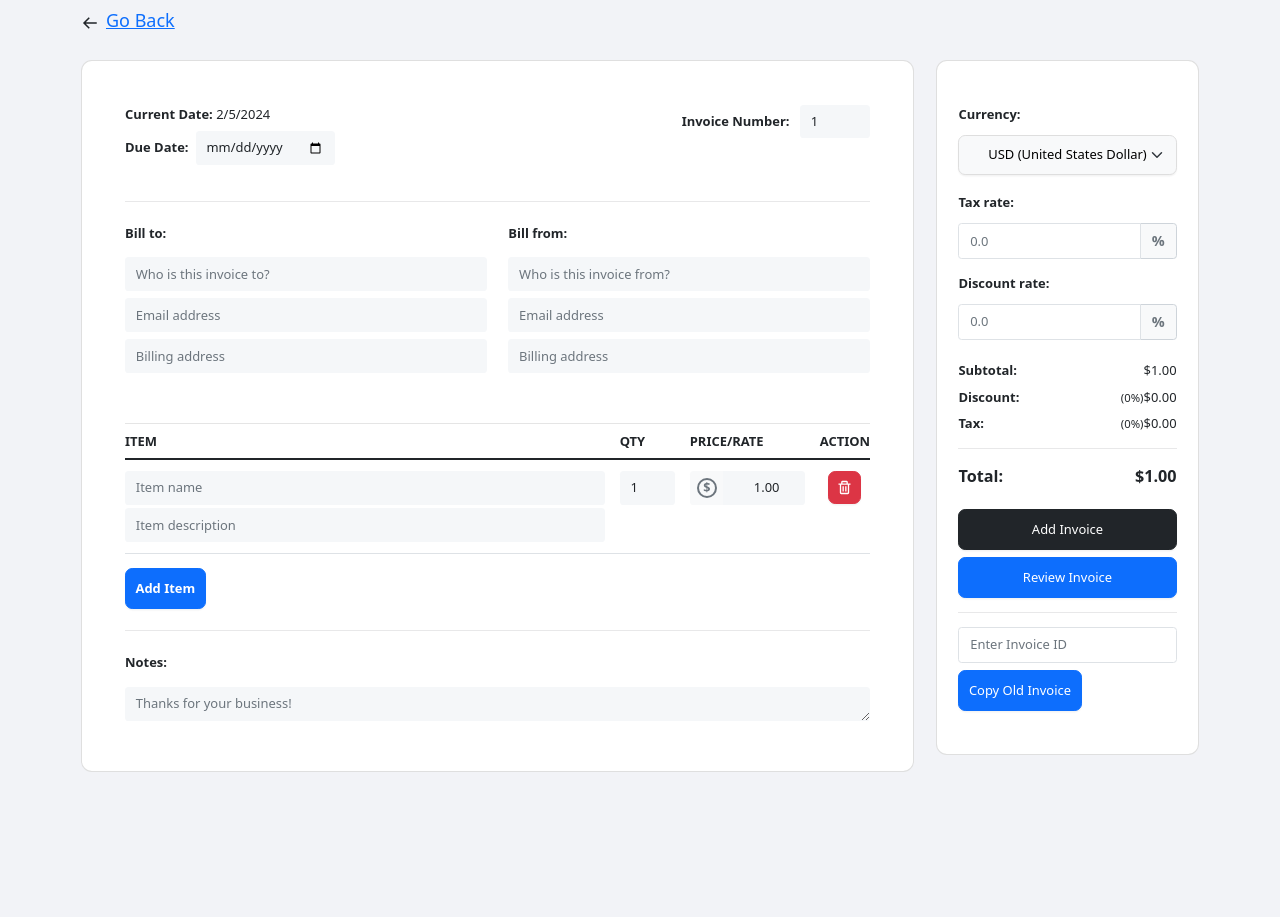
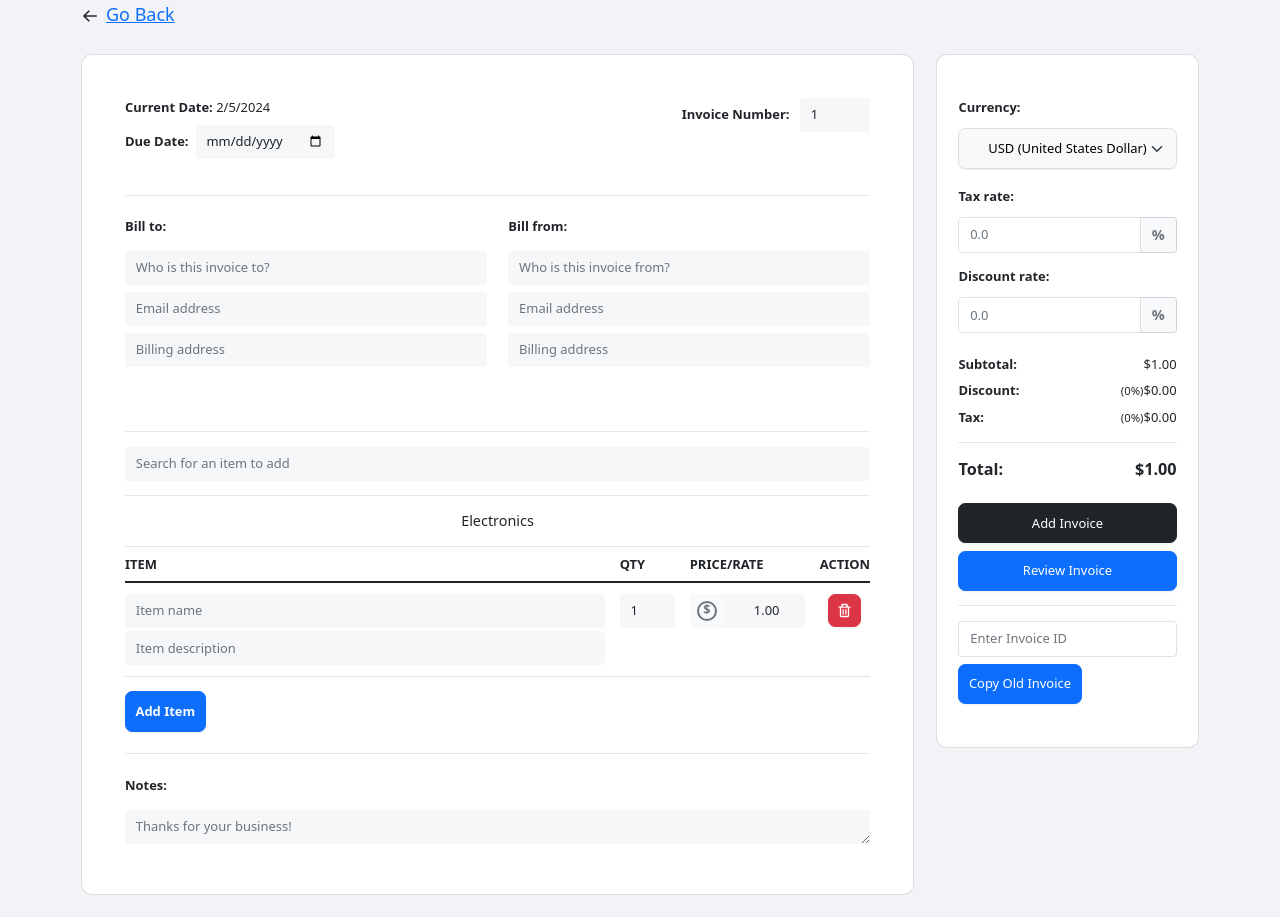
Before and after one commit to Pushpendra766/swipe-assignment, a React (Create React App) app: page /create in a window 1280 px wide. Before the commit the page ends 800 px from the top, so only its background shows below. Built offline with nearby package versions, Linux system fonts and the light colour scheme.

Commit message:
added product search

```diff
--- a/src/components/InvoiceForm.jsx
+++ b/src/components/InvoiceForm.jsx
@@ -301,6 +301,7 @@ const InvoiceForm = () => {
                 />
               </Col>
             </Row>
+            <hr />
             <InvoiceItem
               onItemizedItemEdit={onItemizedItemEdit}
               onRowAdd={handleAddEvent}
@@ -308,7 +309,6 @@ const InvoiceForm = () => {
               currency={formData.currency}
               items={formData.items}
             />
-
             <hr className="my-4" />
             <Form.Label className="fw-bold">Notes:</Form.Label>
             <Form.Control
--- a/src/components/InvoiceItem.jsx
+++ b/src/components/InvoiceItem.jsx
@@ -1,13 +1,17 @@
-import React from "react";
+import React, { useState } from "react";
 import "bootstrap/dist/css/bootstrap.min.css";
 import Table from "react-bootstrap/Table";
 import Button from "react-bootstrap/Button";
 import { BiTrash } from "react-icons/bi";
 import EditableField from "./EditableField";
+import { useSelector } from "react-redux";
+import ProductSearch from "./ProductSearch";
 
 const InvoiceItem = (props) => {
   const { onItemizedItemEdit, currency, onRowDel, items, onRowAdd } = props;
-
+  const products = useSelector((store) => store.products.products);
+  const [addedItems, setAddedItems] = useState([]);
+  console.log(addedItems);
   const itemTable = items.map((item, idx) => (
     <ItemRow
       key={item.id ? item.id : idx}
@@ -20,6 +24,12 @@ const InvoiceItem = (props) => {
 
   return (
     <div>
+      <ProductSearch
+        products={products}
+        onItemClick={(item) => setAddedItems([...addedItems, item])}
+      />
+      <hr />
+      <p className="fs-6 fw-semibold text-center">Electronics</p>
       <Table>
         <thead>
           <tr>
--- /dev/null
+++ b/src/components/ProductSearch.jsx
@@ -0,0 +1,59 @@
+import React, { useState } from "react";
+import { Form, ListGroup, FormControl } from "react-bootstrap";
+
+const ProductSearch = ({ products, onItemClick }) => {
+  const [searchTerm, setSearchTerm] = useState("");
+  const [suggestedProducts, setSuggestedProducts] = useState([]);
+
+  const handleSearchChange = (e) => {
+    const term = e.target.value.toLowerCase();
+    setSearchTerm(term);
+
+    if (term.trim() === "") {
+      setSuggestedProducts([]);
+    } else {
+      const filteredProducts = products.filter((item) =>
+        item.name.toLowerCase().includes(term)
+      );
+      setSuggestedProducts(filteredProducts);
+    }
+  };
+
+  const handleItemClick = (item) => {
+    setSearchTerm("");
+    setSuggestedProducts([]);
+    onItemClick(item);
+  };
+
+  return (
+    <div className="mb-2">
+      <Form.Group controlId="searchBar">
+        <FormControl
+          type="text"
+          placeholder="Search for an item to add"
+          value={searchTerm}
+          onChange={handleSearchChange}
+        />
+        <ListGroup
+          style={{ zIndex: 1 }}
+          className="position-absolute w-50 mt-1"
+        >
+          {suggestedProducts.map((item) => (
+            <ListGroup.Item
+              key={item.id}
+              action
+              className="suggested-item"
+              onClick={() => handleItemClick(item)}
+            >
+              <span className="text-primary">{item.name}</span>{" "}
+              <span className="text-secondary">({item.category})</span> -{" "}
+              <span className="text-success">$ {item.sellingPrice}</span>
+            </ListGroup.Item>
+          ))}
+        </ListGroup>
+      </Form.Group>
+    </div>
+  );
+};
+
+export default ProductSearch;
```
